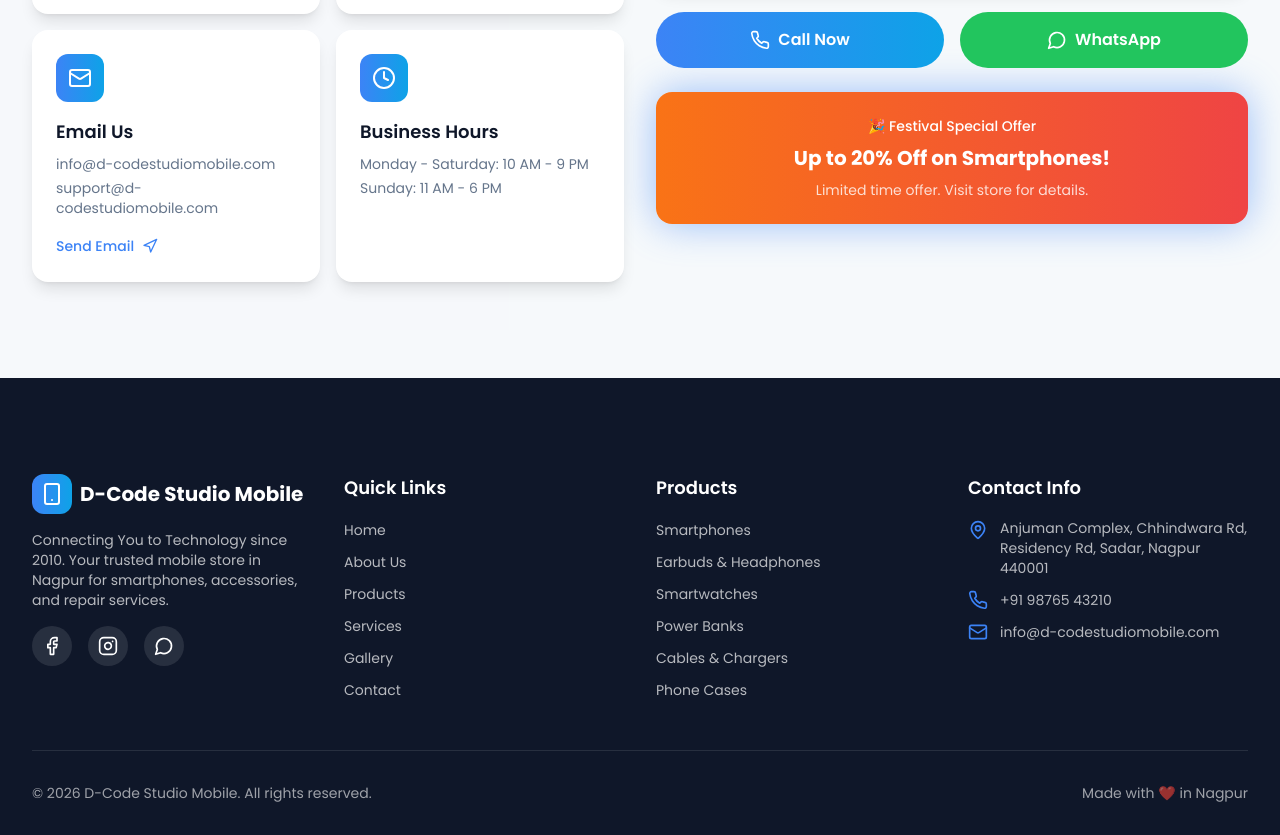
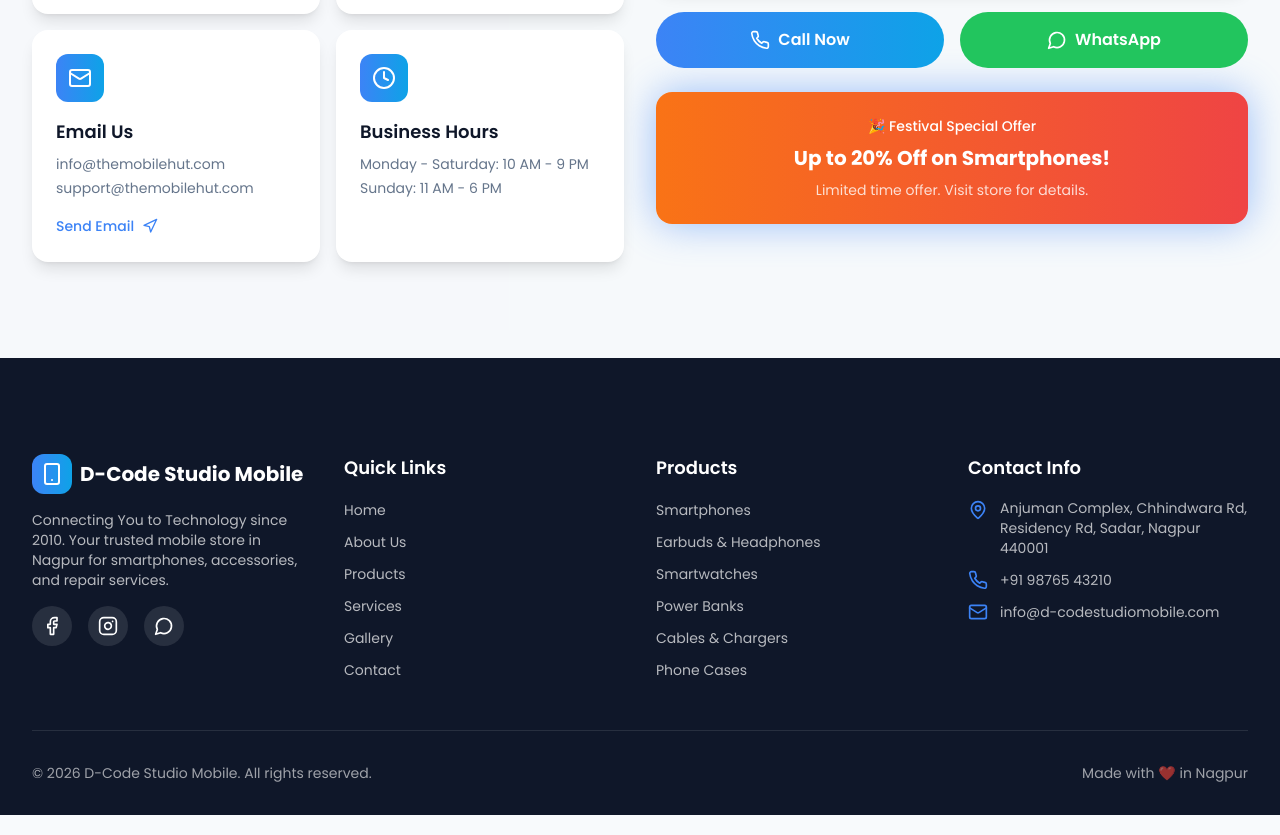
Before and after one commit to Ismail26477/d-code-studio-Chetan-hamare, a React (Vite) app: page / in a window 1280 px wide. Shown: the part 7037-7872 px from the top of the page. Built offline with nearby package versions, Linux system fonts and the light colour scheme; the HTML template or start-up script is replaced by a standard one.

Commit message:
Update Contact.tsx

```diff
--- a/src/components/Contact.tsx
+++ b/src/components/Contact.tsx
@@ -23,7 +23,7 @@ const Contact = () => {
     {
       icon: Mail,
       title: 'Email Us',
-      details: ['info@d-codestudiomobile.com', 'support@d-codestudiomobile.com'],
+      details: ['info@themobilehut.com', 'support@themobilehut.com'],
       action: {
         label: 'Send Email',
         href: 'mailto:info@Dcodestudiomobile.com',
@@ -99,7 +99,7 @@ const Contact = () => {
                 allowFullScreen
                 loading="lazy"
                 referrerPolicy="no-referrer-when-downgrade"
-                title="D-Code Studio Mobile Location"
+                title="The Mobile Hut Studio Mobile Location"
               />
             </div>
 
```
